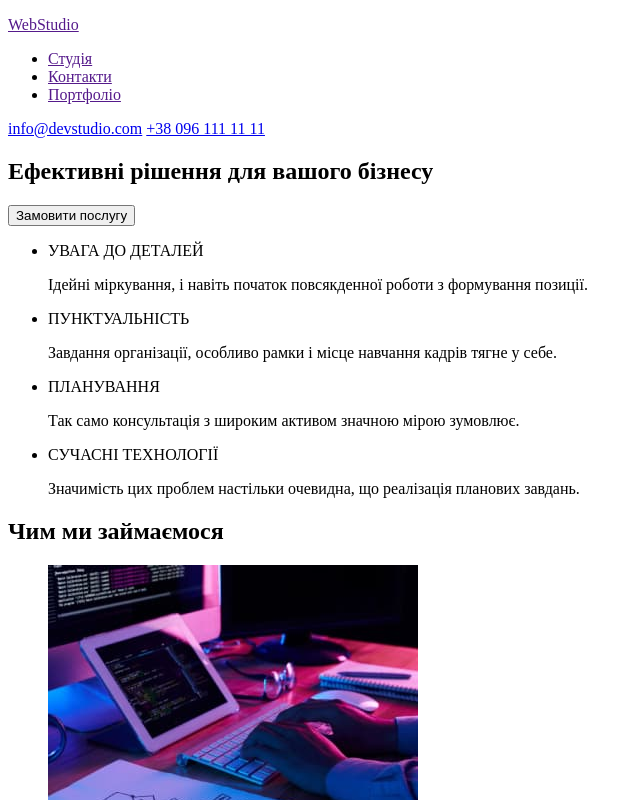
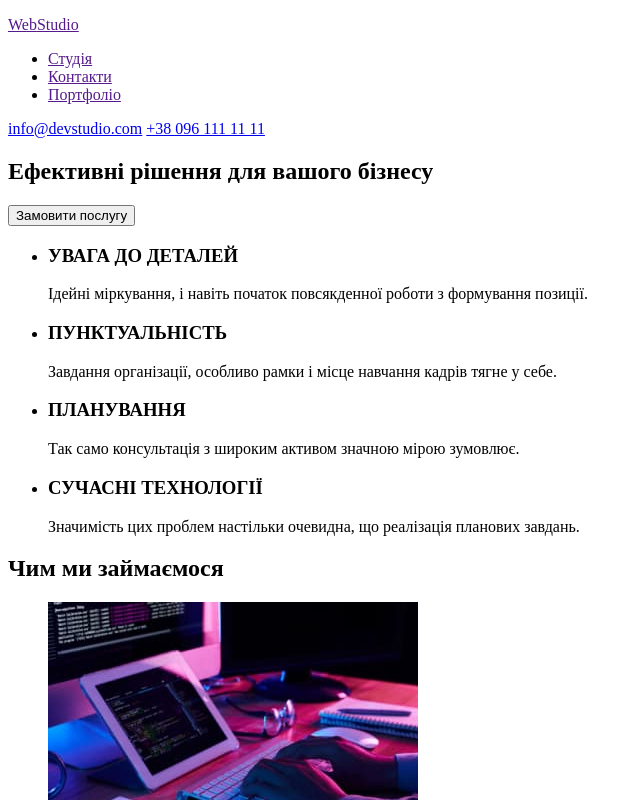
Before and after one commit to Gorodeckii912/goit-markup-hw-01, a plain HTML site: page index.html in a window 1280 px wide. Shown: the top 800 px of the page, without its empty margins (0-642 px from the left). Drawn offline with Linux system fonts and the light colour scheme.

Commit message:
Update index.html

```diff
--- a/index.html
+++ b/index.html
@@ -11,7 +11,7 @@
     <!-- Zagolovok -->
 
     <header>
-        <a href=""> <p>WebStudio</p>    </a>
+        <a href=""> <p>Web<span>Studio</span></p></a>
 
      <nav>
         <ul>
@@ -32,19 +32,24 @@
         <section>
            <h1>Ефективні рішення для вашого бізнесу</h1>
            <button type="button" >Замовити послугу</button>
+        </section>
 
+        <section>
            <ul>
             <li>
-                <p>УВАГА ДО ДЕТАЛЕЙ</p>
+                <h3>УВАГА ДО ДЕТАЛЕЙ</h3>
                 <p>Ідейні міркування, і навіть початок повсякденної роботи з формування позиції.</p>
             </li>
-            <li><p>ПУНКТУАЛЬНІСТЬ</p>
+            <li>
+                <h3>ПУНКТУАЛЬНІСТЬ</h3>
                 <p>Завдання організації, особливо рамки і місце навчання кадрів тягне у себе.</p>
             </li>
-            <li><p>ПЛАНУВАННЯ</p>
+            <li>
+                <h3>ПЛАНУВАННЯ</h3>
                 <p>Так само консультація з широким активом значною мірою зумовлює.</p>
             </li>
-            <li><p>СУЧАСНІ ТЕХНОЛОГІЇ</p>
+            <li>
+                <h3>СУЧАСНІ ТЕХНОЛОГІЇ</h3>
                 <p>Значимість цих проблем настільки очевидна, що реалізація планових завдань.</p>
             </li>
            </ul>
@@ -116,7 +121,8 @@
 
 <!-- nogi -->
     <footer>
-        <a href=""> <p>WebStudio</p>    </a>
+        <a href=""> <p>Web<span>Studio</span></p></a>
+
         <address>
             <ul>
                 <li><a href="https://goo.gl/maps/HSLJZPjqChN5azph9"> м. Київ, пр-т Лесі Українки, 26</a></li>
```
